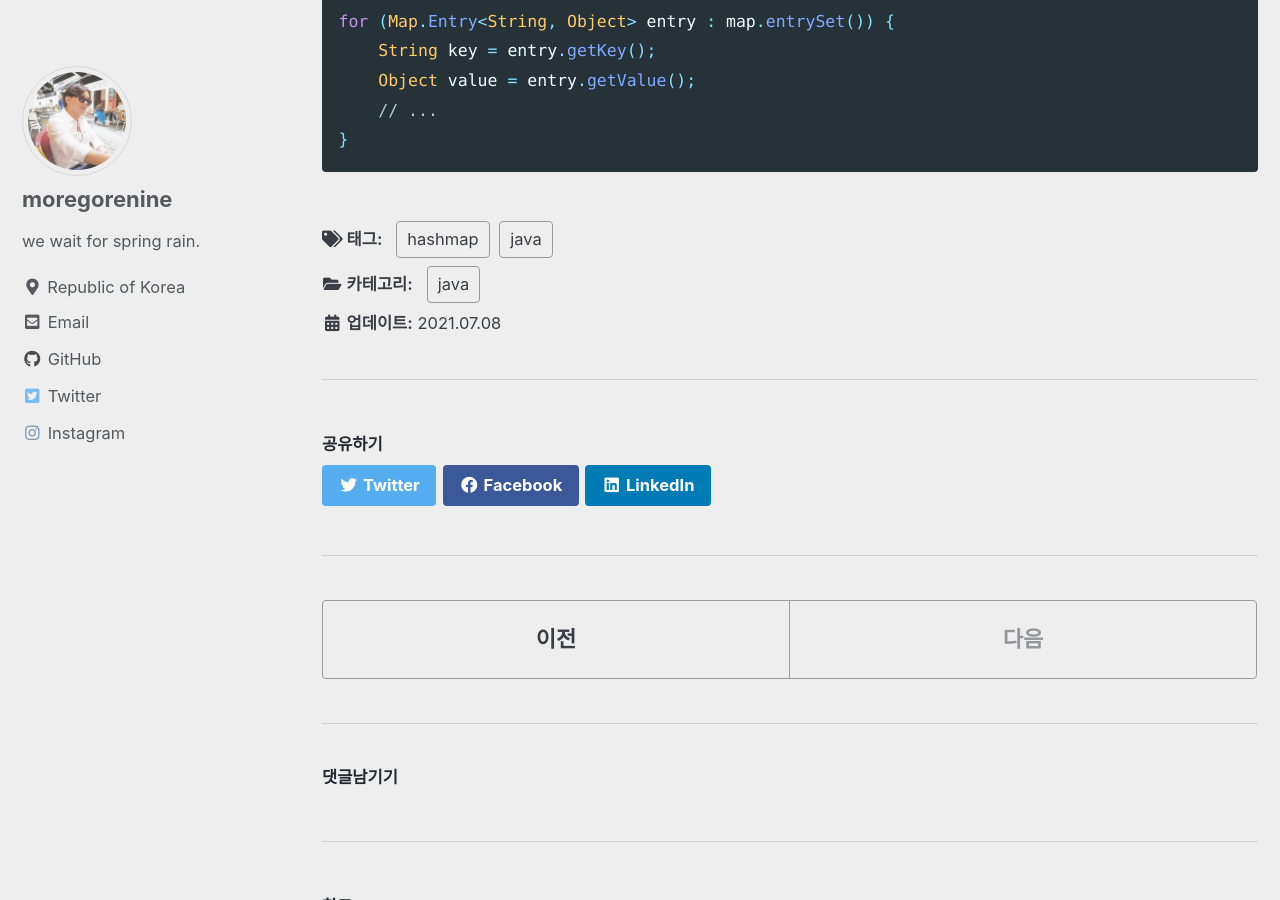
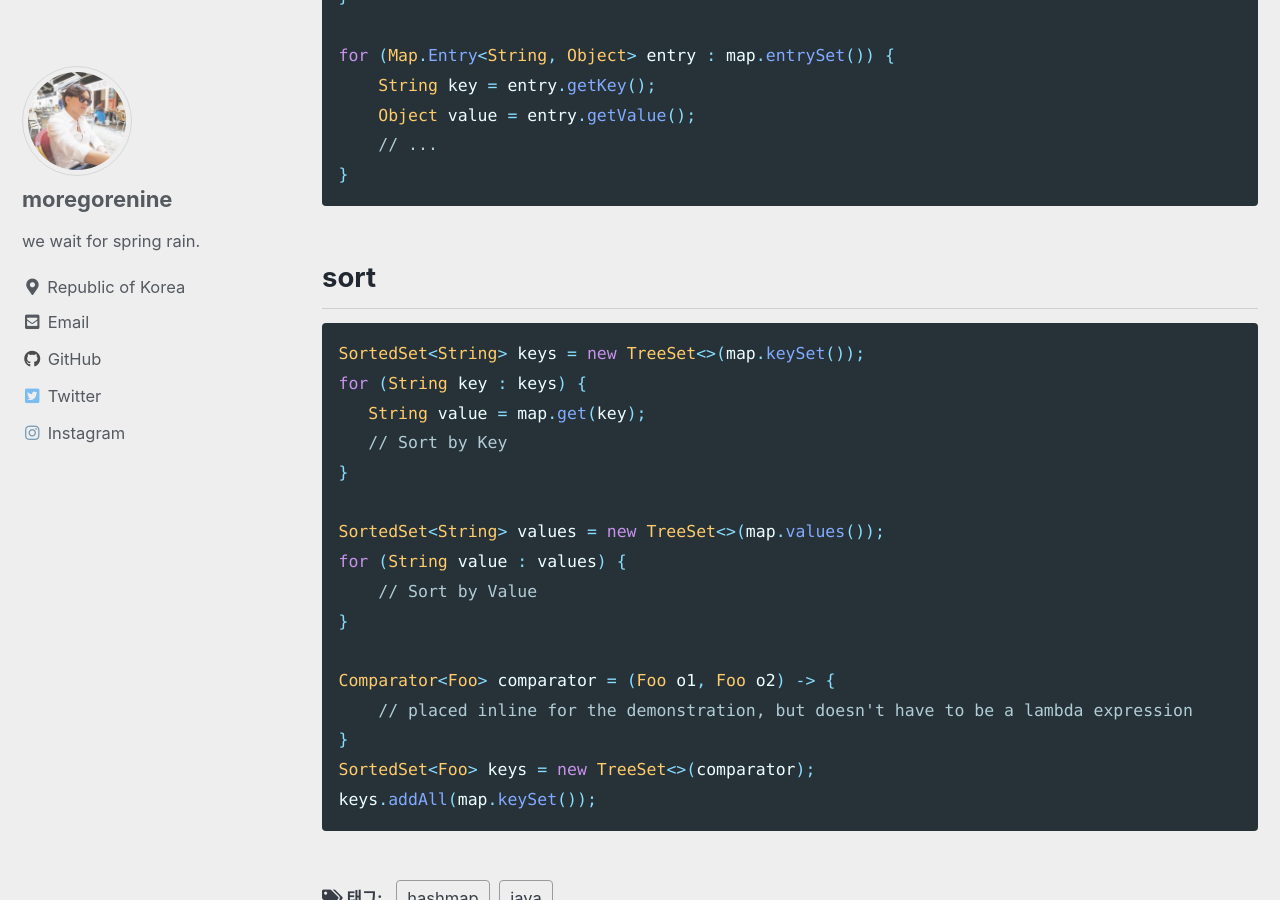
Before and after one commit to moregorenine/moregorenine.github.io, a Jekyll site: the page built from _posts/java/2021-07-08-hashmap.md, in a window 1280 px wide and 900 px high, scrolled down 1037 px. Built offline with Jekyll 4.4.1, drawn with Linux system fonts in a browser that asks for light colours; cached includes are drawn as plain includes; comment, search, counter and statistics services are not loaded; some of the changed text lies outside the part shown.

Commit message:
update post HashMap java

````diff
--- a/_posts/java/2021-07-08-hashmap.md
+++ b/_posts/java/2021-07-08-hashmap.md
@@ -37,3 +37,23 @@ for (Map.Entry<String, Object> entry : map.entrySet()) {
     // ...
 }
 ```
+
+## sort
+```java
+SortedSet<String> keys = new TreeSet<>(map.keySet());
+for (String key : keys) {
+   String value = map.get(key);
+   // Sort by Key
+}
+
+SortedSet<String> values = new TreeSet<>(map.values());
+for (String value : values) {
+    // Sort by Value
+}
+
+Comparator<Foo> comparator = (Foo o1, Foo o2) -> {
+    // placed inline for the demonstration, but doesn't have to be a lambda expression
+}
+SortedSet<Foo> keys = new TreeSet<>(comparator);
+keys.addAll(map.keySet());
+```
````
Also changed, not shown: other parts of _posts/java/2021-07-08-hashmap.md (+2 -2 lines).
